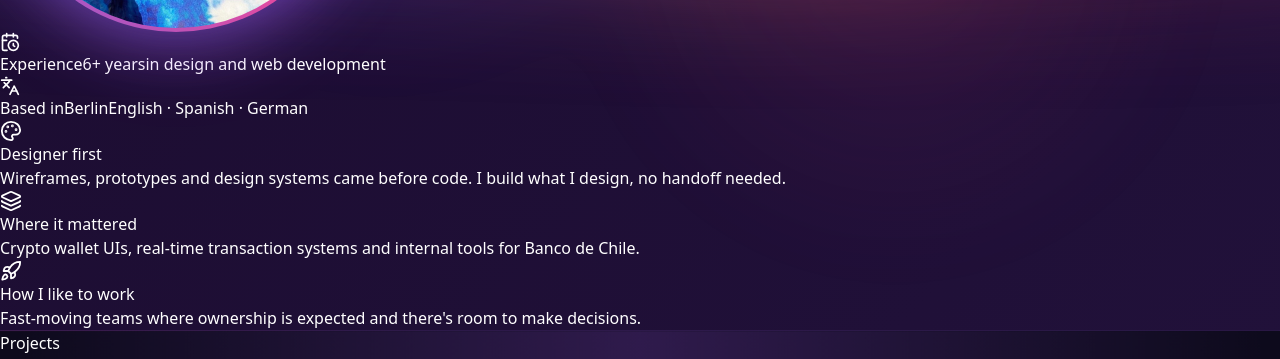
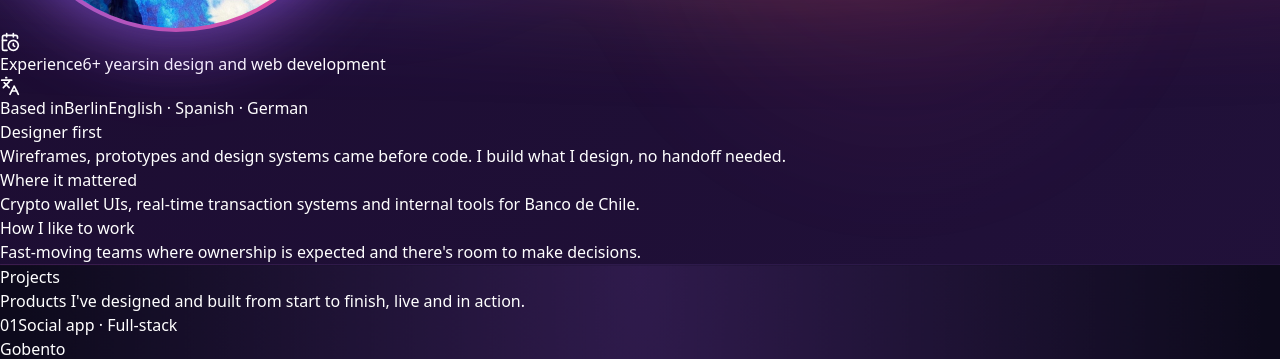
Before and after one commit to Clorostica/Clorostica, a React (Vite) app: page / in a window 1280 px wide. Shown: the part 940-1299 px from the top of the page. Built offline with nearby package versions, Linux system fonts and the light colour scheme.

Commit message:
About: highlights as plain text columns instead of icon cards

```diff
--- a/src/Components/About.jsx
+++ b/src/Components/About.jsx
@@ -1,8 +1,5 @@
 import React, { useState, useEffect, useRef } from "react";
-import { Rocket, Palette, Layers } from "lucide-react";
 import { useLanguage } from "../i18n/LanguageContext";
-
-const HIGHLIGHT_ICONS = [Palette, Layers, Rocket];
 
 // Shared with the hero, which shows them on large screens
 export function AboutIntro({ className = "" }) {
@@ -21,28 +18,15 @@ export function AboutIntro({ className = "" }) {
 export function AboutHighlights({ className = "" }) {
   const { t } = useLanguage();
   return (
-    <ul className={`grid md:grid-cols-3 gap-4 ${className}`}>
-      {t.about.highlights.map((item, i) => {
-        const Icon = HIGHLIGHT_ICONS[i];
-        return (
-          <li
-            key={i}
-            className="flex gap-3 p-5 rounded-2xl bg-slate-900/50 border border-slate-800 backdrop-blur-lg"
-          >
-            <Icon
-              size={22}
-              className="shrink-0 mt-0.5 text-pink-400"
-              aria-hidden
-            />
-            <div>
-              <h3 className="font-semibold text-white">{item.title}</h3>
-              <p className="text-sm text-slate-300 leading-relaxed mt-1">
-                {item.text}
-              </p>
-            </div>
-          </li>
-        );
-      })}
+    <ul className={`grid md:grid-cols-3 gap-x-10 gap-y-6 ${className}`}>
+      {t.about.highlights.map((item) => (
+        <li key={item.title} className="border-t border-slate-600/60 pt-4">
+          <h3 className="text-lg font-semibold text-white">{item.title}</h3>
+          <p className="mt-1.5 text-base text-slate-300 leading-relaxed">
+            {item.text}
+          </p>
+        </li>
+      ))}
     </ul>
   );
 }
```
